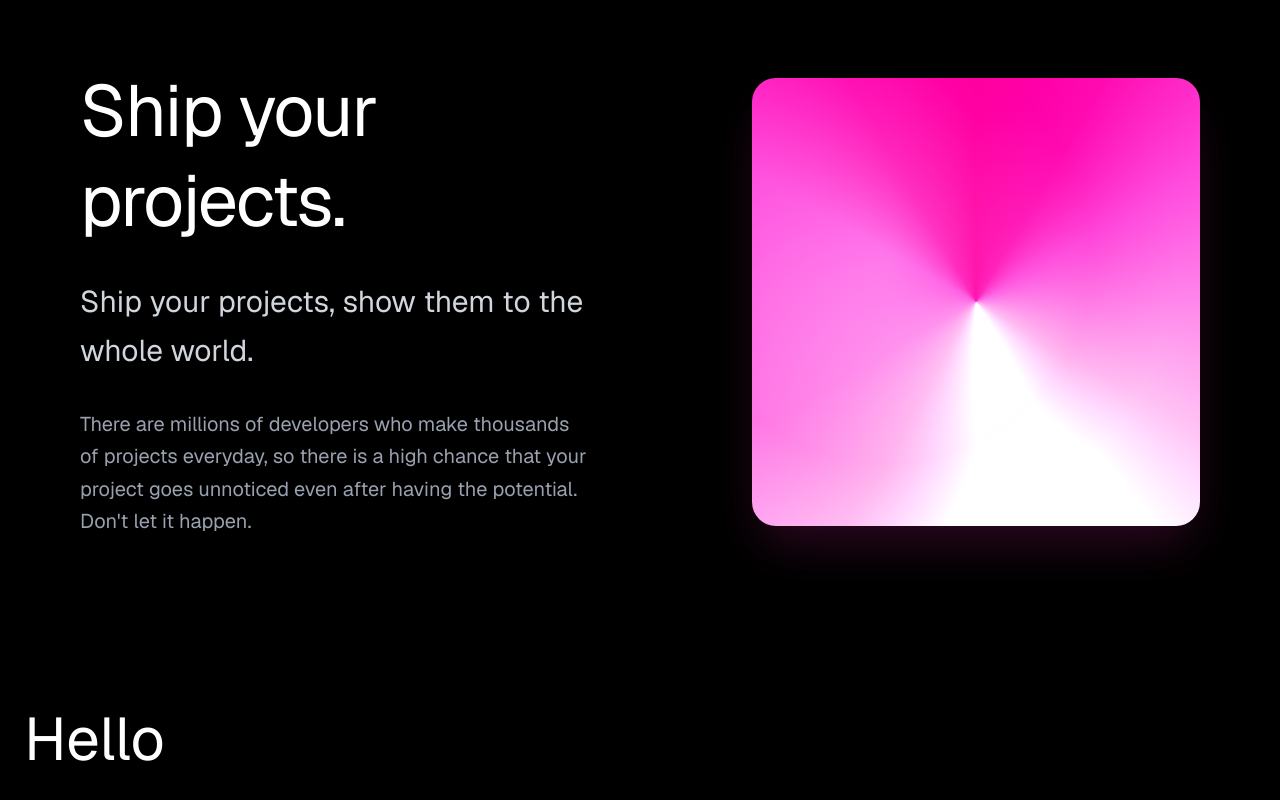
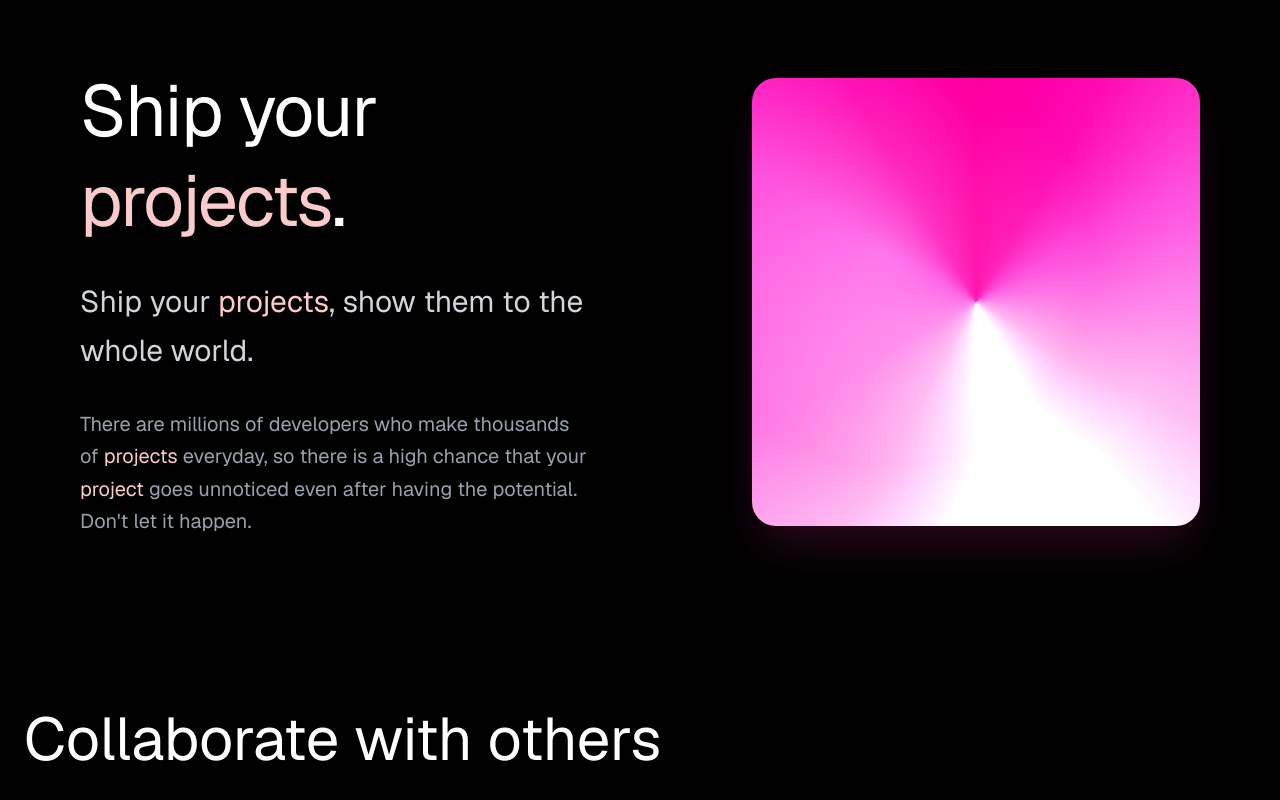
Before and after one commit to Cohortize/site, a React (Vite) app: page / in a window 1280 px wide. Shown: the part 898-1698 px from the top of the page. Built offline with nearby package versions, Linux system fonts and the light colour scheme.

Commit message:
started with the collaboration section

```diff
--- a/src/components/homepage/collaborate.tsx
+++ b/src/components/homepage/collaborate.tsx
@@ -2,7 +2,7 @@ const Collaborate = () => {
     return(
     <div className="h-screen w-full bg-black">
     <div className="text-6xl sm:text-6xl md:text-6xl lg:text-6xl xl:text-6xl 2xl:text-7xl text-white px-2 sm:px-4 md:px-6 z-20 relative font-medium leading-tight xl:leading-tight 2xl:leading-tight pr-0">
-        Hello
+        Collaborate with others
     </div>
     </div>);
 }
```
Also changed, not shown: src/components/homepage/ships.tsx (+3 -7 lines).
